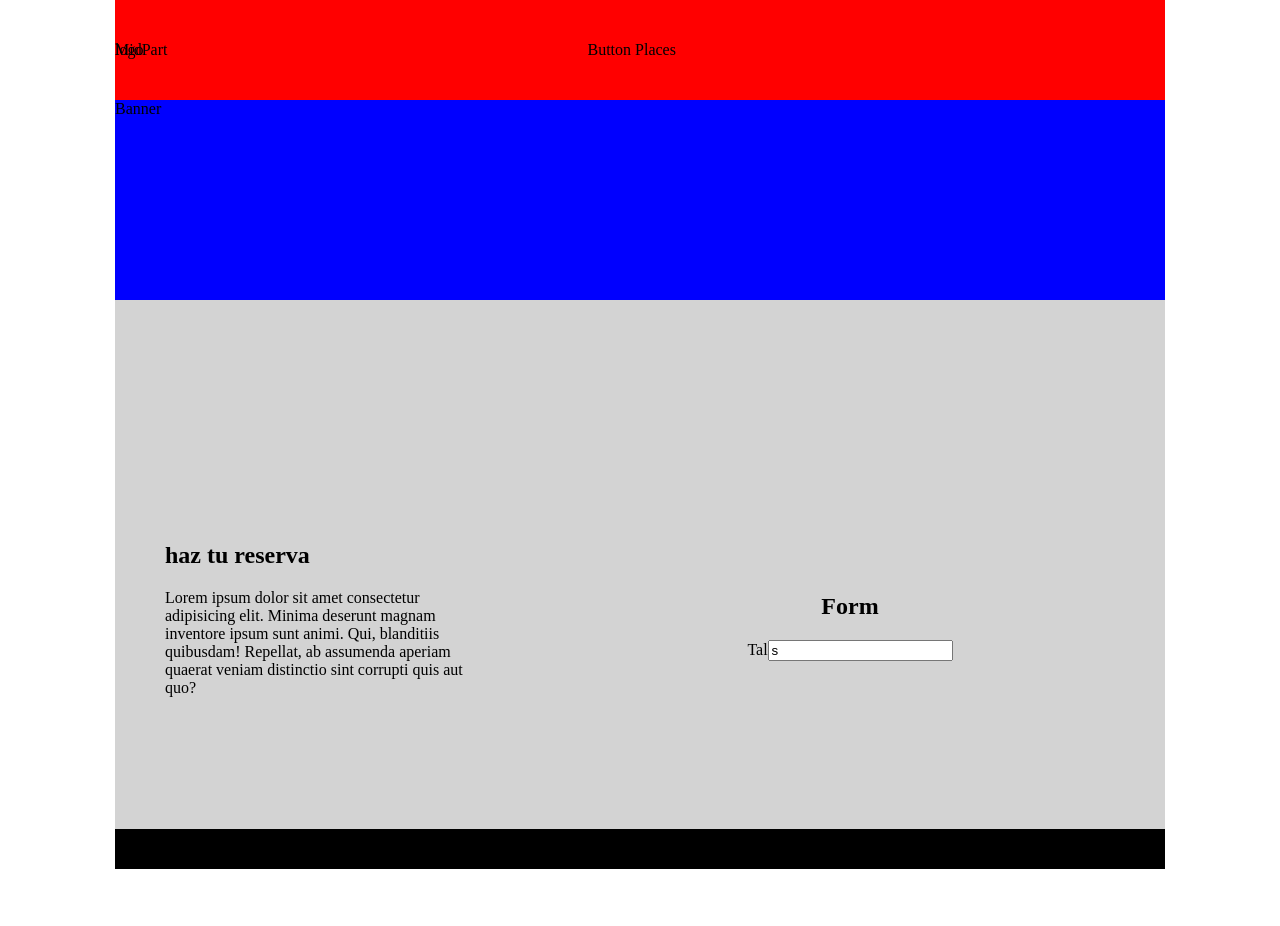
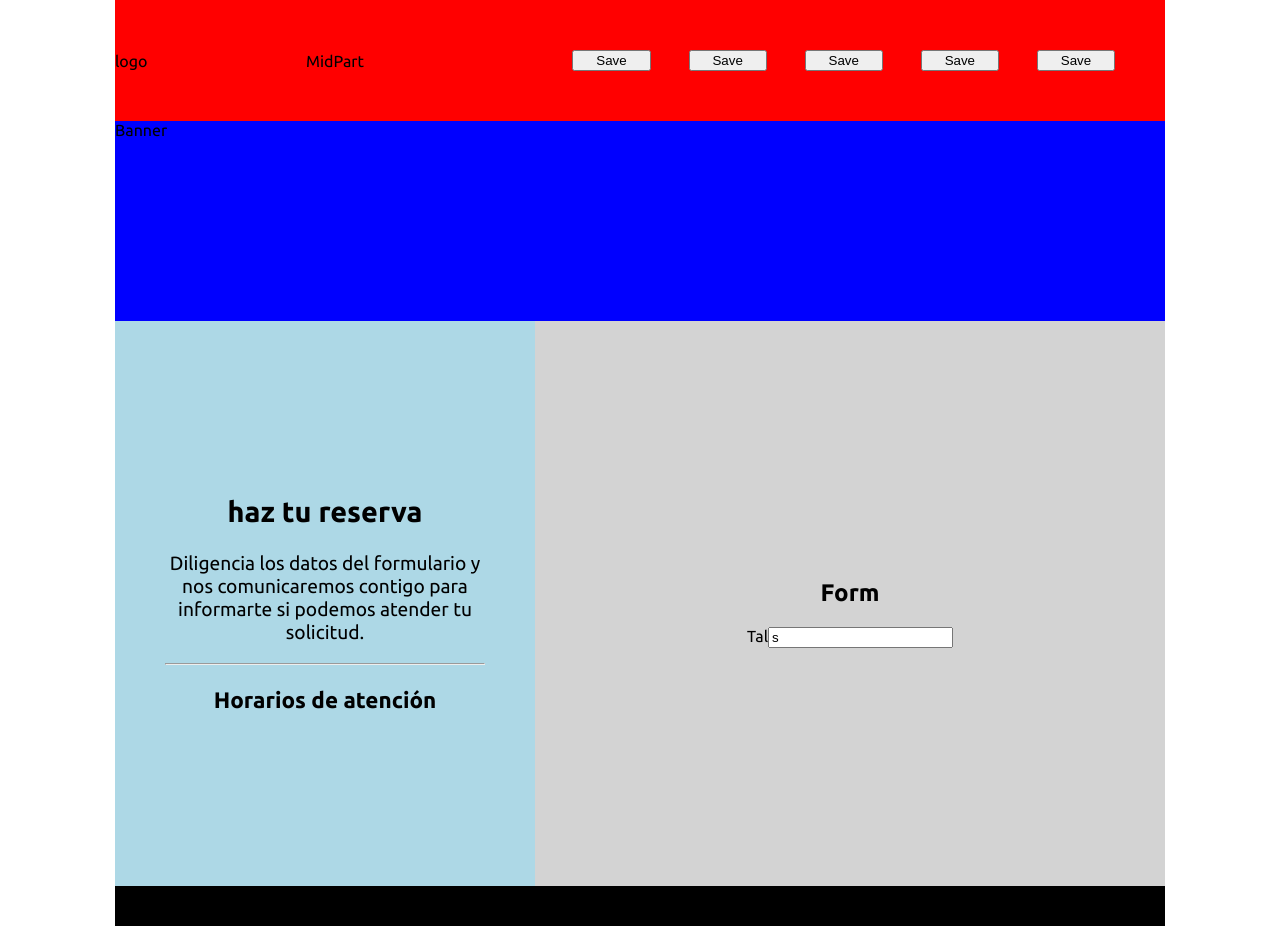
Before and after one commit to templateCoffe/Frontend, a Vue app: page / in a window 1280 px wide. Before the commit the page ends 869 px from the top, so only its background shows below. Built offline with nearby package versions, Linux system fonts and the light colour scheme.

Commit message:
fix: organization in header + font added

```diff
--- a/src/components/Footer.vue
+++ b/src/components/Footer.vue
@@ -6,6 +6,7 @@
 
 <style scoped>
 .Footer {
+    grid-area: Footer;
     background-color: black;
     bottom: 0;
     height: 40px;
--- a/src/components/Header.vue
+++ b/src/components/Header.vue
@@ -7,7 +7,11 @@
             MidPart
         </div>
         <div class="ButtonPlaces">
-            Button Places
+            <button type="button" class="tal">Save</button>
+            <button type="button" class="tal">Save</button>
+            <button type="button" class="tal">Save</button>
+            <button type="button" class="tal">Save</button>
+            <button type="button" class="tal">Save</button>
         </div>
     </div>
     <div class="Banner">
@@ -16,21 +20,44 @@
 </template>
 
 <style scoped>
+.Header {
+    display: grid;
+    grid-auto-flow: row;
+    grid-area: Header;
+    background: red;
+    min-height: 100px;
+    align-items: center;
+}
+
 .Banner {
-    grid-area: Banner;
     background: blue;
     height: 200px;
-  }
+}
 
-  .MidPart {
-    grid-area: 1 / 1 / 2 / 2;
-  }
+.LogoPlace {
+    grid-column: 1;
+    /* Primera columna */
+    grid-row: 1;
+    /* Primera fila */
+}
 
-  .ButtonPlaces {
-    grid-area: 1 / 2 / 2 / 3;
-  }
+.MidPart {
+    grid-column: 2;
+    /* Segunda columna */
+    grid-row: 1;
+    /* Primera fila */
 
-  .LogoPlace {
-    grid-area: 1 / 1 / 2 / 1;
-  }
+}
+
+.ButtonPlaces {
+    display: grid;
+    grid-auto-flow: column;
+    grid-column: 3;
+    /* Tercera columna */
+    grid-row: 1;
+    /* Primera fila */
+    text-align: center;
+    gap: 0 38px;
+    margin: 50px;
+}
 </style>
--- a/src/components/Reservas.vue
+++ b/src/components/Reservas.vue
@@ -9,7 +9,11 @@ import Footer from './Footer.vue';
         <div class="Body">
             <div class="Description">
                 <h2>haz tu reserva</h2>
-            <p>Lorem ipsum dolor sit amet consectetur adipisicing elit. Minima deserunt magnam inventore ipsum sunt animi. Qui, blanditiis quibusdam! Repellat, ab assumenda aperiam quaerat veniam distinctio sint corrupti quis aut quo?</p>
+                <p>Diligencia los datos del formulario y nos comunicaremos contigo para informarte si podemos atender tu
+                    solicitud.</p>
+                <hr />
+                <h3>Horarios de atención</h3>
+
             </div>
             <div class="FormPlace">
                 <h2>Form</h2>
@@ -23,16 +27,26 @@ import Footer from './Footer.vue';
 </template>
 
 <style scoped>
-.container {
-    /* Resta la altura del header y footer */
-    background-color: lightgray;
-    /* Para visualizar el contenedor */
-}
 
 .Description {
     grid-area: Description;
     width: 25vw;
-    margin: 50px;
+    padding: 150px 50px 150px 50px;
+    background: lightblue;
+    text-align: center;
+}
+
+@media screen and (min-width: 601px) {
+    .Description {
+        font-size: 1.5vw;
+    }
+}
+
+/* If the screen size is 600px wide or less, set the font-size of <div> to 30px */
+@media screen and (max-width: 600px) {
+    .Description {
+        font-size: 1vw;
+    }
 }
 
 .FormPlace {
--- a/src/style.css
+++ b/src/style.css
@@ -1,3 +1,5 @@
+@import url('https://fonts.googleapis.com/css2?family=Ubuntu:ital,wght@0,300;0,400;0,500;0,700;1,300;1,400;1,500;1,700&display=swap');
+
 /*
 :root {
   font-family: Inter, system-ui, Avenir, Helvetica, Arial, sans-serif;
@@ -74,15 +76,21 @@ button:focus-visible {
 } */
 /* --- */
 
+html {
+  font-family: Ubuntu;
+}
+
+
 body {
   margin: 0;
   place-items: center;
 }
 
 .container {
+  background-color: lightgray;
   display: grid;
   grid-template-columns: 1fr;
-  grid-template-rows: 0.4fr 0.9fr 2.2fr 0.5fr;
+  /* grid-template-rows: 0.4fr 0.9fr 2.2fr 0.5fr; */
   grid-auto-columns: 1fr;
   gap: 0px 0px;
   grid-auto-flow: row;
@@ -91,22 +99,8 @@ body {
     "Banner"
     "Body"
     "Footer";
-    height: 100%;
+  height: 100%;
 }
-
-.Header {
-  display: grid;
-  grid-template-columns: 0.9fr 1.1fr;
-  grid-template-rows: 1fr;
-  gap: 0px 0px;
-  grid-auto-flow: row;
-  grid-area: Header;
-  background: red;
-  min-height: 100px;
-  align-items: center;
-}
-
-
 
 .Body {
   display: grid;
@@ -118,9 +112,3 @@ body {
     "Description FormPlace";
   grid-area: Body;
 }
-
-
-
-.Footer {
-  grid-area: Footer;
-}
```
